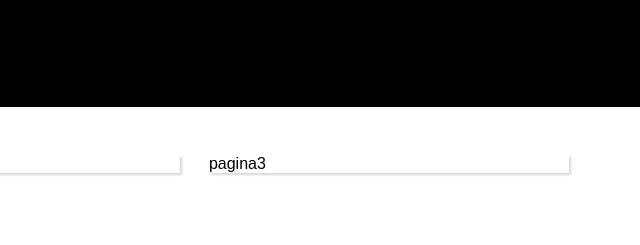
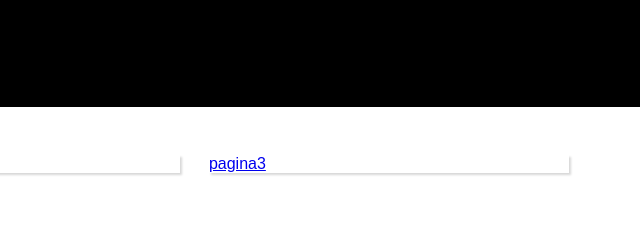
Before and after one commit to campodetenis/campodetenis.github.io, a plain HTML site: page paginas.html in a window 1280 px wide. Shown: the top 245 px of the page, 640-1280 px from the left. Drawn offline with Linux system fonts and the light colour scheme.

Commit message:
Update paginas.html

```diff
--- a/paginas.html
+++ b/paginas.html
@@ -23,7 +23,7 @@
         <ul class="contenido">
             <li class="pagina_marco"><a href="/pagina1/index.html">pagina1</a></li>
             <li class="pagina_marco"><a href="/pagina2/index.html">pagina2</a></li>
-            <li class="pagina_marco" >pagina3</li>
+            <li class="pagina_marco" ><a href="/pagina3/index.html">pagina3</a></li>
         </ul>
     </div>
 
```
